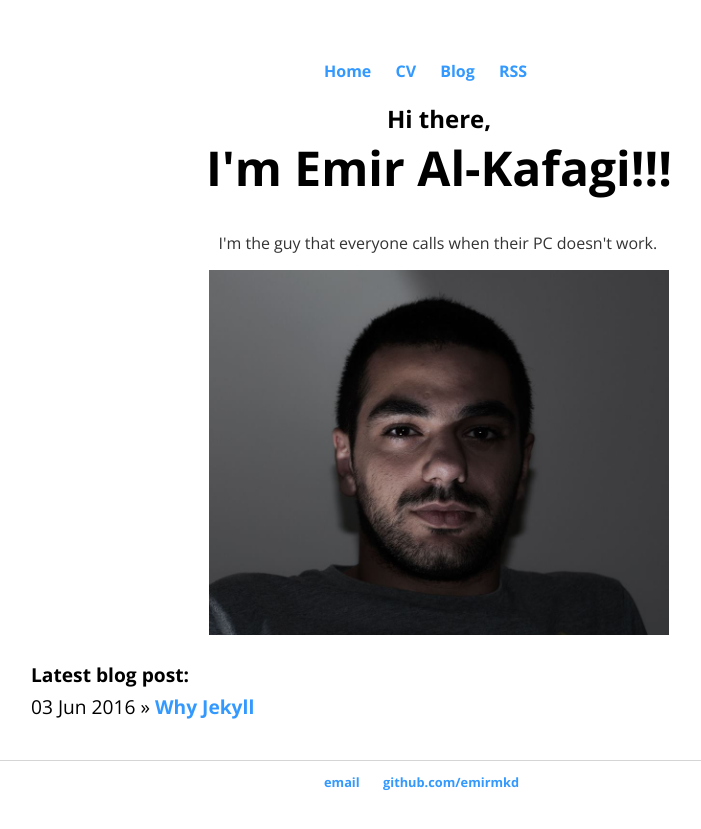
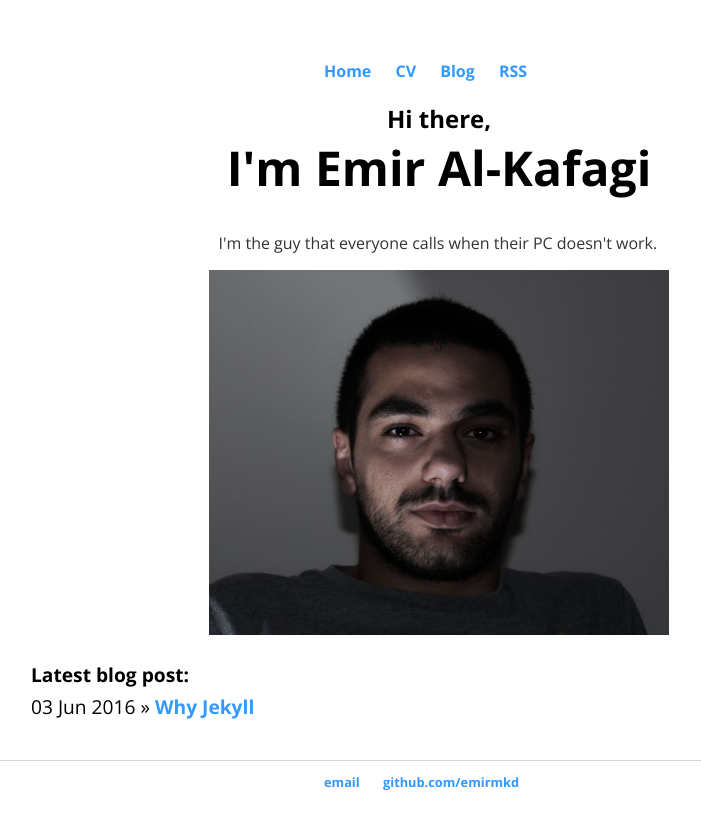
Before and after one commit to emirmkd/emirmkd.github.io, a Jekyll site: the page built from index.html, in a window 1280 px wide. Shown: the top 829 px of the page, without its empty margins (201-902 px from the left). Built offline with Jekyll 4.4.1, drawn with Linux system fonts in a browser that asks for light colours.

```diff
--- a/index.html
+++ b/index.html
@@ -4,7 +4,7 @@ title: Emir Al-Kafagi
 ---
 <div class="blurb">
 	<h2>Hi there,</h2>
-	<h1>I'm Emir Al-Kafagi!!!</h1>
+	<h1>I'm Emir Al-Kafagi</h1>
 	<p class="info">I'm the guy that everyone calls when their PC doesn't work.</p>
     	</div><!-- /.blurb -->
     	<img class="emir" src="http://www.emiralkafagi.me/img/emir.jpg">
```
